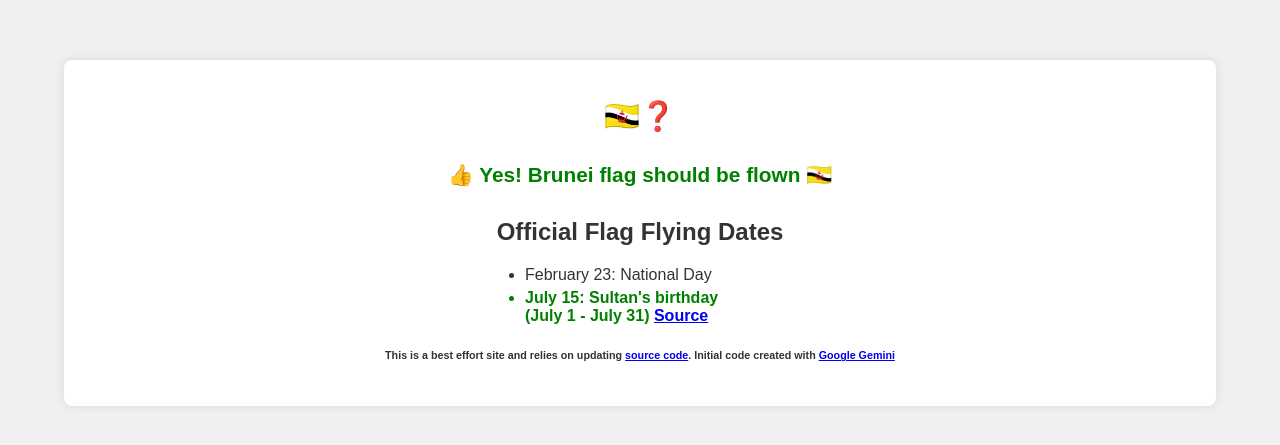
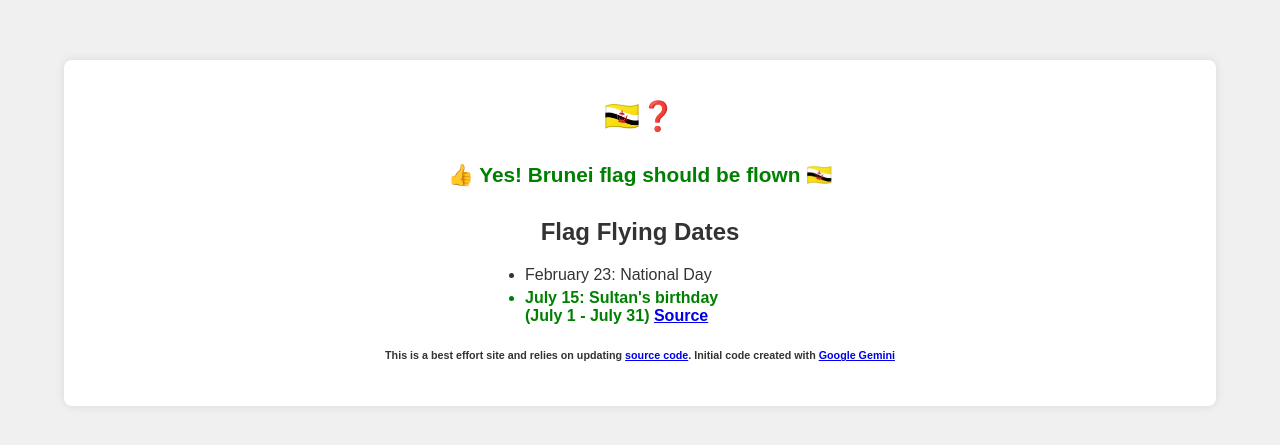
Before and after one commit to thewheat/flagbn, a plain HTML site: page index.html in a window 1280 px wide. Shown: the part 167-612 px from the top of the page. Drawn offline with Linux system fonts and the light colour scheme.

Commit message:
Remove mention of "Official"

```diff
--- a/index.html
+++ b/index.html
@@ -165,7 +165,7 @@
             </ul>
         </div>
         <div class="flagDatesList">
-            <h2>Official Flag Flying Dates</h2>
+            <h2>Flag Flying Dates</h2>
             <ul id="datesList">
             </ul>
         </div>
```
